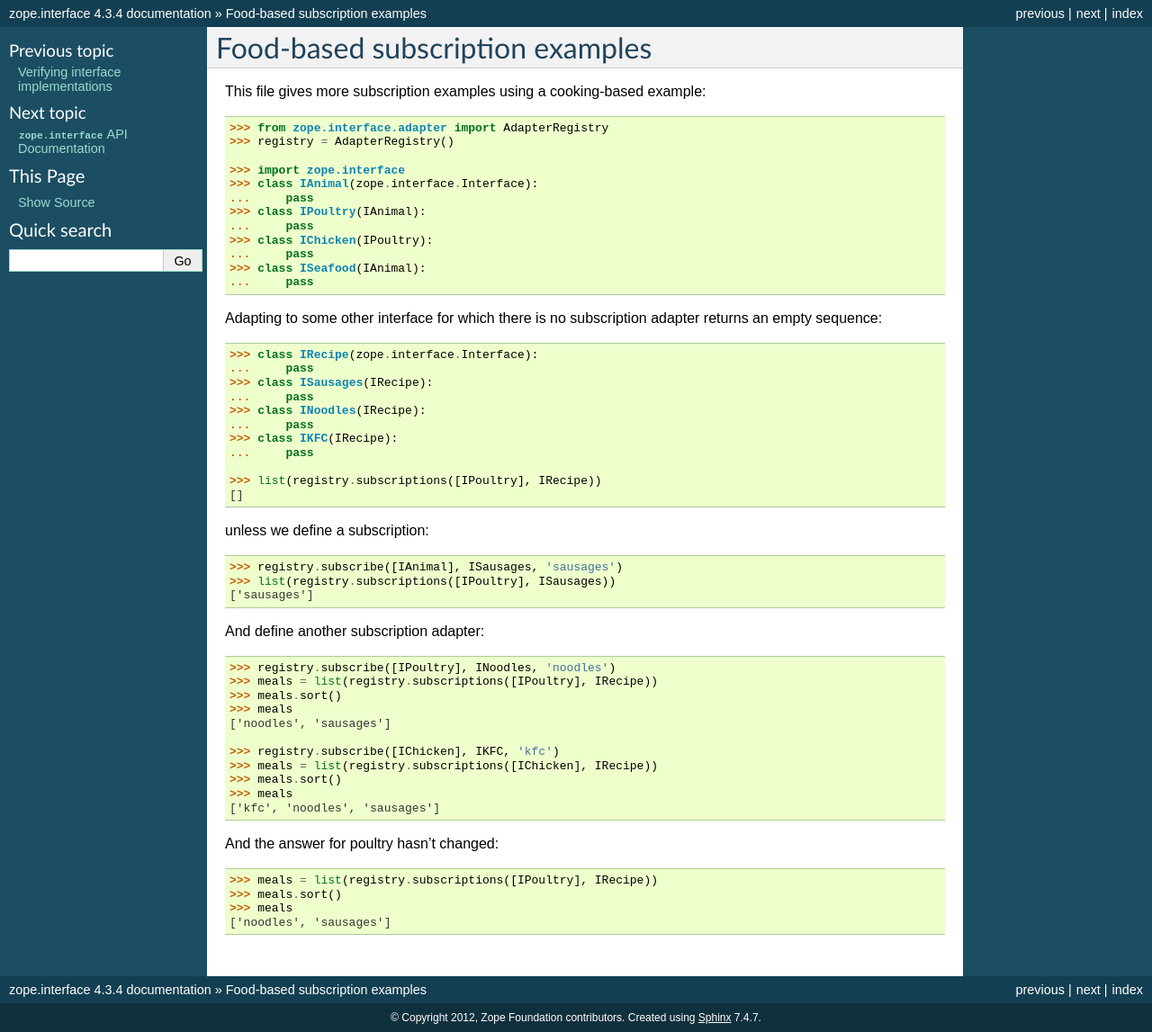
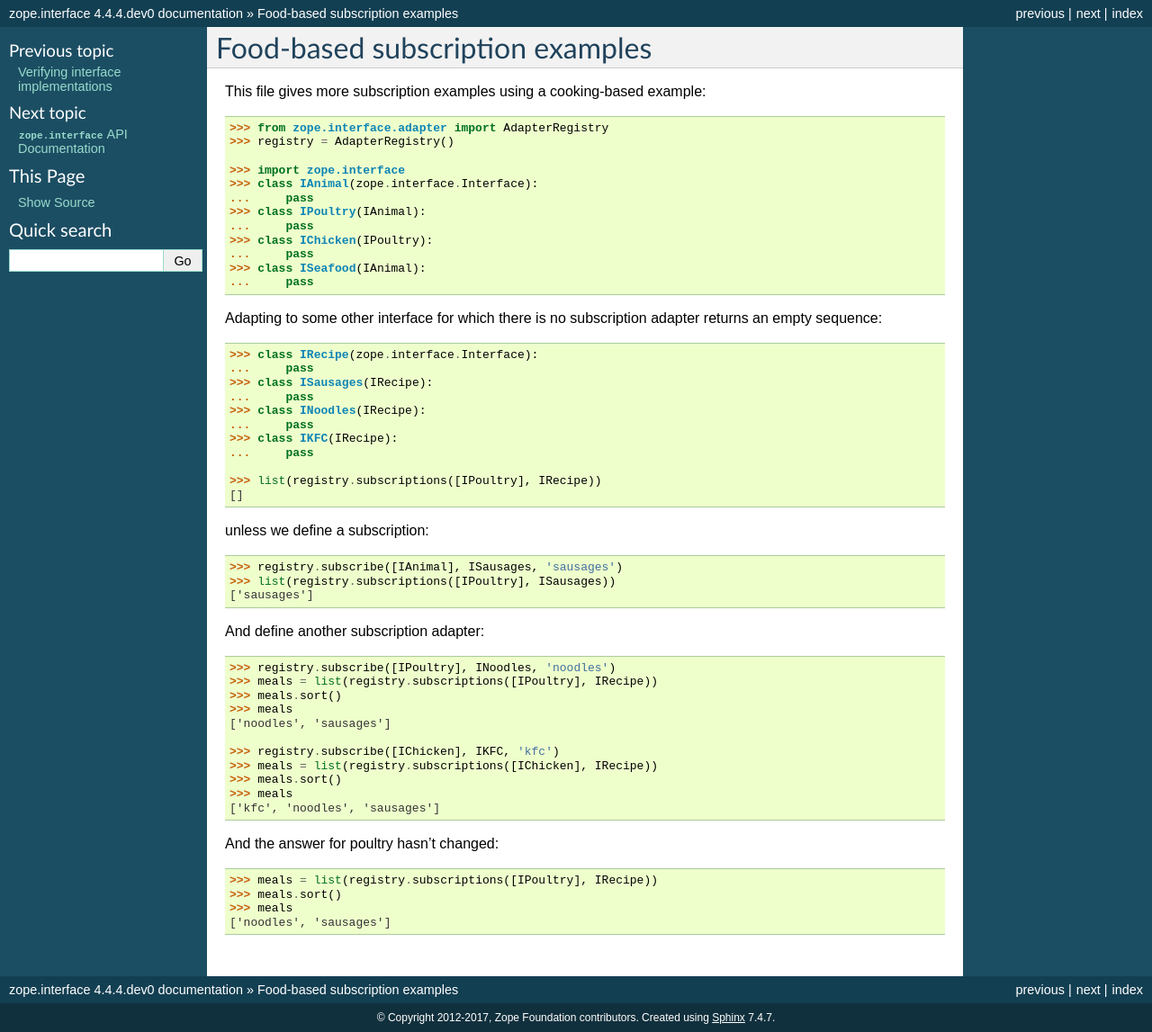
Before and after one commit to zopefoundation/zope.interface, a Sphinx documentation site: the page built from docs/foodforthought.rst, in a window 1280 px wide. Shown: the whole page at 90% size. Built offline with Sphinx 7.4.7, drawn with Linux system fonts in a browser that asks for light colours; some of the changed lines change nothing that is shown.

Commit message:
Fix hardcoded version number in Sphinx docs

```diff
--- a/docs/conf.py
+++ b/docs/conf.py
@@ -8,10 +8,15 @@
 # Note that not all possible configuration values are present in this
 # autogenerated file.
 #
+import sys, os
 # All configuration values have a default; values that are commented out
 # serve to show the default.
 
-import sys, os
+import sys
+import os
+import pkg_resources
+sys.path.append(os.path.abspath('../src'))
+rqmt = pkg_resources.require('zope.interface')[0]
 
 # If extensions (or modules to document with autodoc) are in another directory,
 # add these directories to sys.path here. If the directory is relative to the
@@ -49,16 +54,16 @@ master_doc = 'index'
 
 # General information about the project.
 project = 'zope.interface'
-copyright = '2012, Zope Foundation contributors'
+copyright = '2012-2017, Zope Foundation contributors'
 
 # The version info for the project you're documenting, acts as replacement for
 # |version| and |release|, also used in various other places throughout the
 # built documents.
 #
 # The short X.Y version.
-version = '4.3'
+version = '%s.%s' % tuple(map(int, rqmt.version.split('.')[:2]))
 # The full version, including alpha/beta/rc tags.
-release = '4.3.4'
+release = rqmt.version
 
 # The language for content autogenerated by Sphinx. Refer to documentation
 # for a list of supported languages.
```
